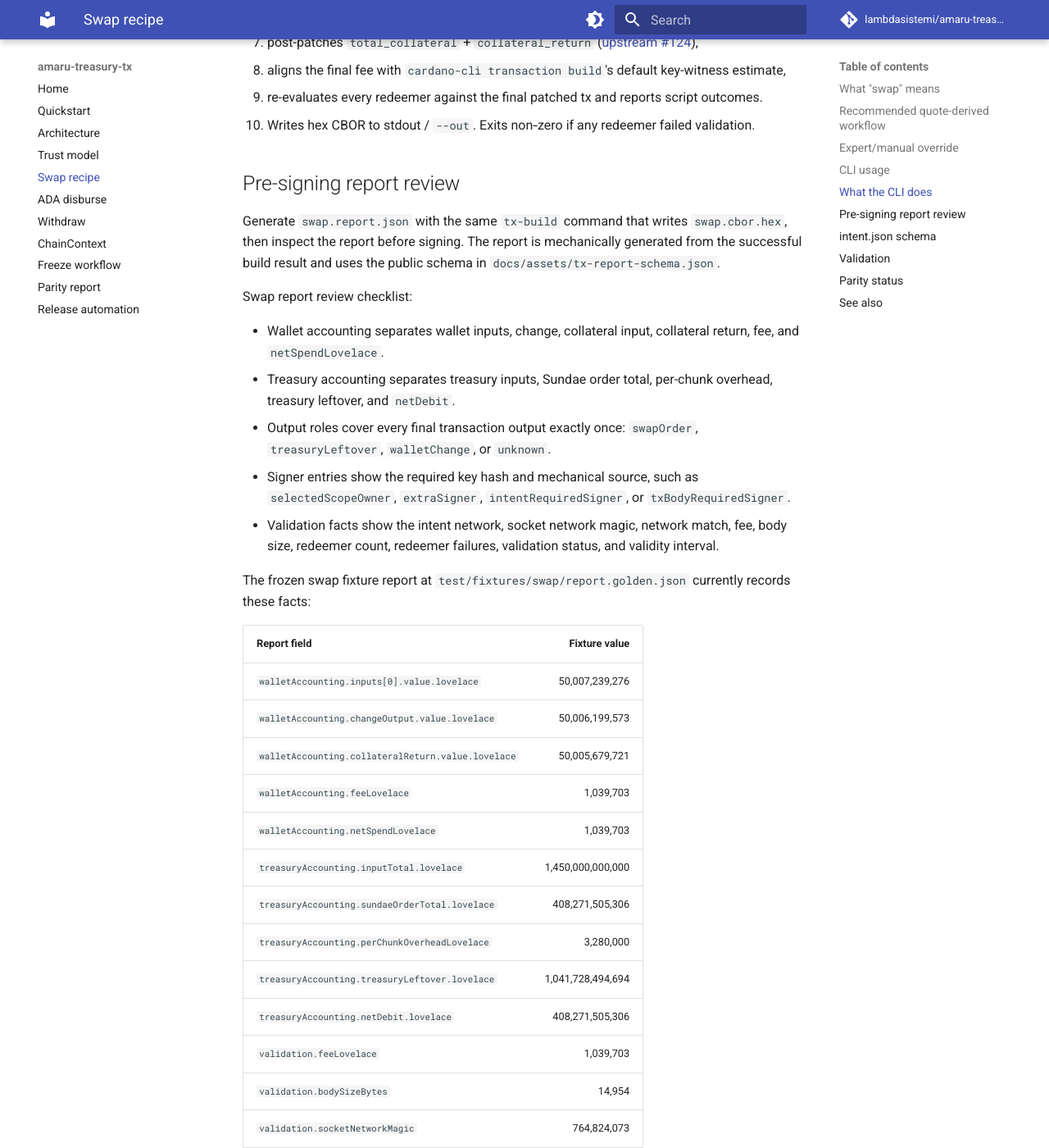
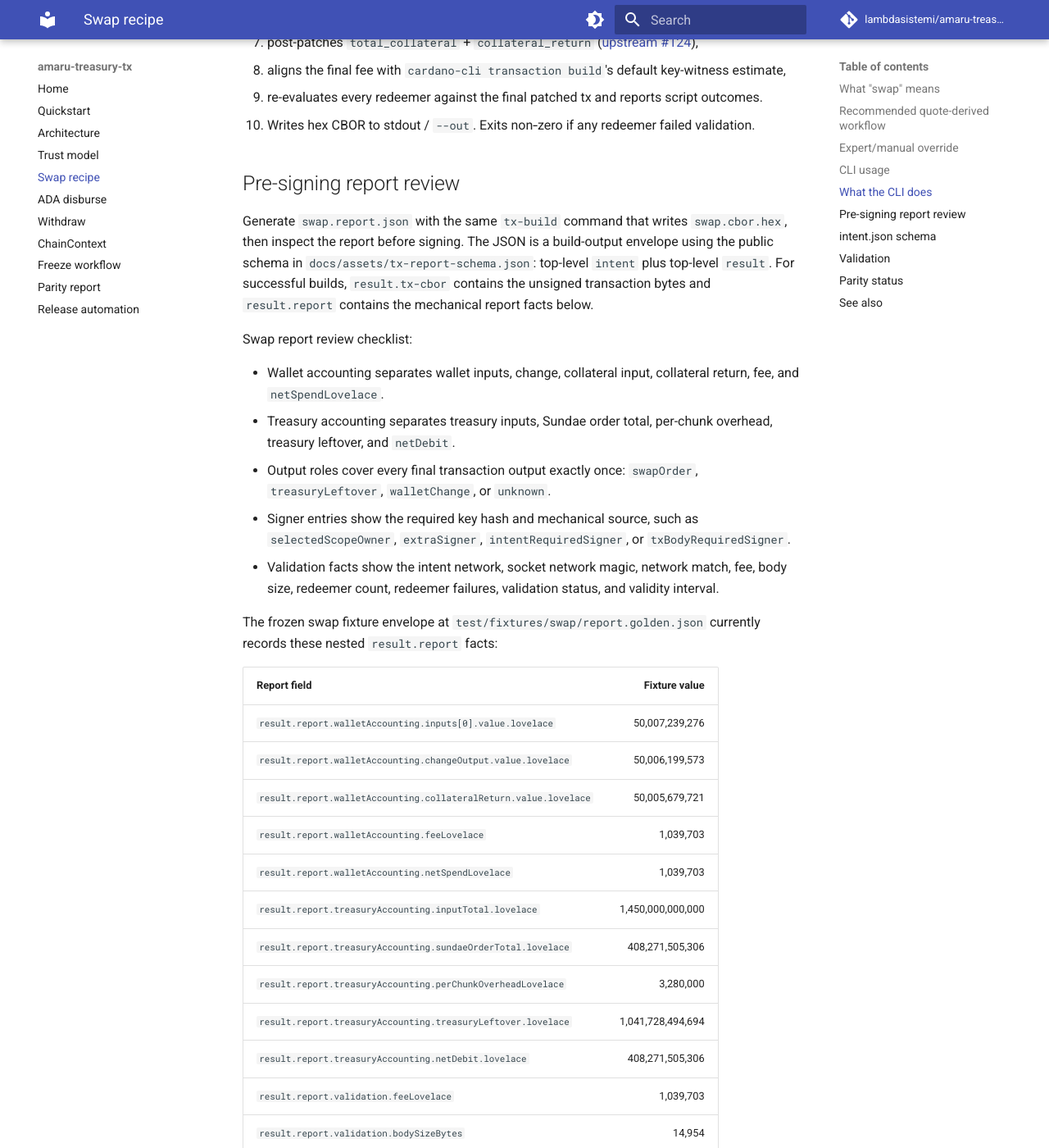
Before and after one commit to lambdasistemi/amaru-treasury-tx, an MkDocs documentation site: the page built from docs/swap.md, in a window 1280 px wide and 1400 px high, scrolled down 2609 px. Shown: the whole window at 82% size. Built offline with MkDocs 1.6.1 and Material for MkDocs 9.7.7, drawn with Linux system fonts in a browser that asks for light colours; comment, search, counter and statistics services are not loaded; some of the changed text lies outside the part shown.

Commit message:
feat(report-render): emit tx-build output envelope
Add the shared build-output envelope types, JSON decoding, schema coverage, and success-path tx-build report emission. The nested mechanical report no longer carries a duplicate action field; transaction type now comes from the pass-through intent.

Gate: nix build --quiet --no-link .#checks.x86_64-linux.unit .#checks.x86_64-linux.golden .#checks.x86_64-linux.schema .#checks.x86_64-linux.lint

Gate: nix build --quiet --no-link .#checks.x86_64-linux.smoke

```diff
--- a/docs/swap.md
+++ b/docs/swap.md
@@ -135,8 +135,11 @@ The action and the network are read from the intent's top-level
 
 Generate `swap.report.json` with the same `tx-build` command that
 writes `swap.cbor.hex`, then inspect the report before signing. The
-report is mechanically generated from the successful build result and
-uses the public schema in `docs/assets/tx-report-schema.json`.
+JSON is a build-output envelope using the public schema in
+`docs/assets/tx-report-schema.json`: top-level `intent` plus
+top-level `result`. For successful builds, `result.tx-cbor` contains
+the unsigned transaction bytes and `result.report` contains the
+mechanical report facts below.
 
 Swap report review checklist:
 
@@ -153,26 +156,27 @@ Swap report review checklist:
   network match, fee, body size, redeemer count, redeemer failures,
   validation status, and validity interval.
 
-The frozen swap fixture report at
-`test/fixtures/swap/report.golden.json` currently records these facts:
+The frozen swap fixture envelope at
+`test/fixtures/swap/report.golden.json` currently records these nested
+`result.report` facts:
 
 | Report field | Fixture value |
 |---|---:|
-| `walletAccounting.inputs[0].value.lovelace` | 50,007,239,276 |
-| `walletAccounting.changeOutput.value.lovelace` | 50,006,199,573 |
-| `walletAccounting.collateralReturn.value.lovelace` | 50,005,679,721 |
-| `walletAccounting.feeLovelace` | 1,039,703 |
-| `walletAccounting.netSpendLovelace` | 1,039,703 |
-| `treasuryAccounting.inputTotal.lovelace` | 1,450,000,000,000 |
-| `treasuryAccounting.sundaeOrderTotal.lovelace` | 408,271,505,306 |
-| `treasuryAccounting.perChunkOverheadLovelace` | 3,280,000 |
-| `treasuryAccounting.treasuryLeftover.lovelace` | 1,041,728,494,694 |
-| `treasuryAccounting.netDebit.lovelace` | 408,271,505,306 |
-| `validation.feeLovelace` | 1,039,703 |
-| `validation.bodySizeBytes` | 14,954 |
-| `validation.socketNetworkMagic` | 764,824,073 |
-| `validation.redeemerCount` | 2 |
-| `validation.redeemerFailures` | 0 |
+| `result.report.walletAccounting.inputs[0].value.lovelace` | 50,007,239,276 |
+| `result.report.walletAccounting.changeOutput.value.lovelace` | 50,006,199,573 |
+| `result.report.walletAccounting.collateralReturn.value.lovelace` | 50,005,679,721 |
+| `result.report.walletAccounting.feeLovelace` | 1,039,703 |
+| `result.report.walletAccounting.netSpendLovelace` | 1,039,703 |
+| `result.report.treasuryAccounting.inputTotal.lovelace` | 1,450,000,000,000 |
+| `result.report.treasuryAccounting.sundaeOrderTotal.lovelace` | 408,271,505,306 |
+| `result.report.treasuryAccounting.perChunkOverheadLovelace` | 3,280,000 |
+| `result.report.treasuryAccounting.treasuryLeftover.lovelace` | 1,041,728,494,694 |
+| `result.report.treasuryAccounting.netDebit.lovelace` | 408,271,505,306 |
+| `result.report.validation.feeLovelace` | 1,039,703 |
+| `result.report.validation.bodySizeBytes` | 14,954 |
+| `result.report.validation.socketNetworkMagic` | 764,824,073 |
+| `result.report.validation.redeemerCount` | 2 |
+| `result.report.validation.redeemerFailures` | 0 |
 
 The same fixture has 35 produced outputs: 33 `swapOrder` outputs, one
 `treasuryLeftover` output, and one `walletChange` output. The first 32
@@ -187,11 +191,13 @@ Signer review for the fixture requires two witnesses:
 | `selectedScopeOwner` | `network_compliance` | `8bd03209d227956aaf9670751e0aa2057b51c1537a43f155b24fb1c1` |
 | `extraSigner` | | `f3ab64b0f97dcf0f91232754603283df5d75a1201337432c04d23e2e` |
 
-Validation review should confirm `validation.validationStatus` is
-`ok`, `validation.networkMatches` is `true`, and
-`validation.validityInterval.invalidHereafter` is `186796799`. The
-metadata summary records CIP-1694 label presence and auxiliary data
-hash `1163dfe0f06e30a30353b706b988721fb0a6f5168db22402ef6a76b8e677868d`.
+Validation review should confirm
+`result.report.validation.validationStatus` is `ok`,
+`result.report.validation.networkMatches` is `true`, and
+`result.report.validation.validityInterval.invalidHereafter` is
+`186796799`. The metadata summary records CIP-1694 label presence and
+auxiliary data hash
+`1163dfe0f06e30a30353b706b988721fb0a6f5168db22402ef6a76b8e677868d`.
 
 ## intent.json schema
 
```
Also changed, not shown: docs/assets/tx-report-schema.json (+118 -53 lines), specs/074-report-render/tasks.md (+7 -7 lines), 9 other files.
